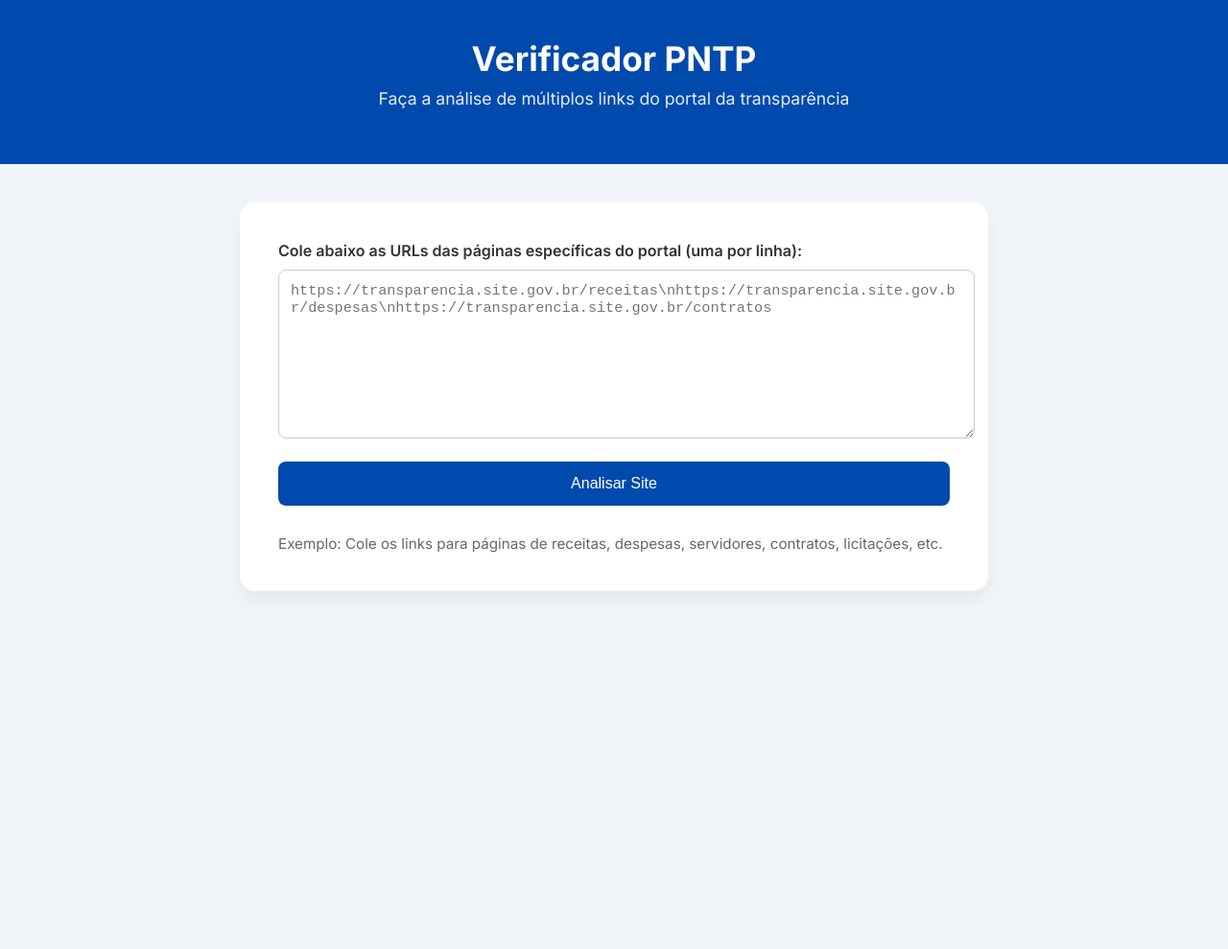
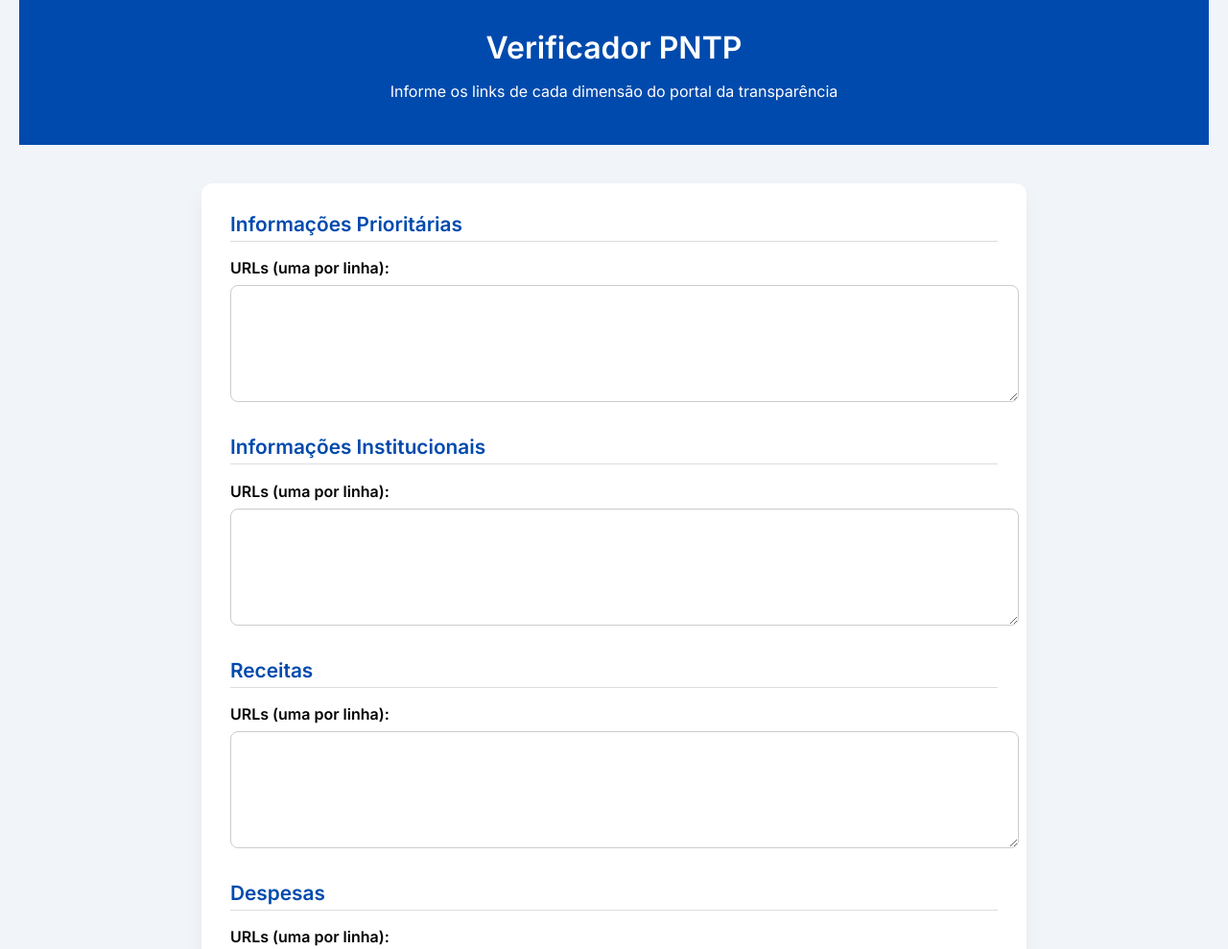
Before and after one commit to caccapture/pntp-novo, a plain HTML site: page index.html in a window 1280 px wide. Shown: the top 989 px of the page at 96% size. Before the commit the page ends 800 px from the top, so only its background shows below. Drawn offline with Linux system fonts and the light colour scheme.

Commit message:
Update index.html

```diff
--- a/index.html
+++ b/index.html
@@ -1,50 +1,54 @@
 <!DOCTYPE html>
 <html lang="pt-BR">
 <head>
-  <meta charset="UTF-8" />
-  <meta name="viewport" content="width=device-width, initial-scale=1" />
-  <title>Verificador PNTP</title>
-  <link href="https://fonts.googleapis.com/css2?family=Inter:wght@400;600;700&display=swap" rel="stylesheet">
+  <meta charset="UTF-8">
+  <meta name="viewport" content="width=device-width, initial-scale=1.0">
+  <title>Verificador PNTP por Dimensão</title>
+  <link href="https://fonts.googleapis.com/css2?family=Inter:wght@400;600&display=swap" rel="stylesheet">
   <style>
     body {
       font-family: 'Inter', sans-serif;
       margin: 0;
       background-color: #f1f4f9;
-      color: #333;
+      padding: 0 20px;
     }
     header {
       background-color: #004aad;
       color: white;
-      padding: 40px 20px;
+      padding: 30px 20px;
       text-align: center;
     }
     header h1 {
       margin: 0;
-      font-size: 2.2rem;
-    }
-    header p {
-      margin-top: 10px;
-      font-size: 1.1rem;
-      opacity: 0.9;
+      font-size: 2rem;
     }
     main {
-      max-width: 700px;
+      max-width: 800px;
       margin: 40px auto;
       background: white;
-      padding: 40px;
-      border-radius: 16px;
-      box-shadow: 0 10px 20px rgba(0, 0, 0, 0.05);
+      padding: 30px;
+      border-radius: 12px;
+      box-shadow: 0 10px 20px rgba(0,0,0,0.05);
+    }
+    section {
+      margin-bottom: 30px;
+    }
+    h2 {
+      margin-top: 0;
+      font-size: 1.3rem;
+      color: #004aad;
+      border-bottom: 1px solid #ddd;
+      padding-bottom: 5px;
     }
     label {
       font-weight: 600;
-      margin-bottom: 10px;
       display: block;
-      font-size: 1rem;
+      margin-bottom: 8px;
     }
     textarea {
       width: 100%;
-      height: 150px;
-      padding: 12px;
+      height: 100px;
+      padding: 10px;
       font-size: 0.95rem;
       border: 1px solid #ccc;
       border-radius: 8px;
@@ -53,22 +57,16 @@
     button {
       background-color: #004aad;
       color: white;
-      padding: 14px 20px;
+      padding: 12px 20px;
       font-size: 1rem;
       border: none;
       border-radius: 8px;
       cursor: pointer;
-      margin-top: 20px;
       width: 100%;
-      transition: background 0.3s;
+      margin-top: 30px;
     }
     button:hover {
       background-color: #00337a;
-    }
-    .info {
-      margin-top: 30px;
-      font-size: 0.95rem;
-      color: #666;
     }
   </style>
 </head>
@@ -76,27 +74,59 @@
 
   <header>
     <h1>Verificador PNTP</h1>
-  <p>Faça a análise de múltiplos links do portal da transparência</p>
+    <p>Informe os links de cada dimensão do portal da transparência</p>
   </header>
 
   <main>
-  <label for="urls">Cole abaixo as URLs das páginas específicas do portal (uma por linha):</label>
-  <textarea id="urls" placeholder="https://transparencia.site.gov.br/receitas\nhttps://transparencia.site.gov.br/despesas\nhttps://transparencia.site.gov.br/contratos"></textarea>
-  <button onclick="analisarURLs()">Analisar Site</button>
-  <div class="info">
-    Exemplo: Cole os links para páginas de receitas, despesas, servidores, contratos, licitações, etc.
-  </div>
+    <form id="dimensoes-form">
+      <section>
+        <h2>Informações Prioritárias</h2>
+        <label for="url-prioritarias">URLs (uma por linha):</label>
+        <textarea id="url-prioritarias"></textarea>
+      </section>
+      <section>
+        <h2>Informações Institucionais</h2>
+        <label for="url-institucionais">URLs (uma por linha):</label>
+        <textarea id="url-institucionais"></textarea>
+      </section>
+      <section>
+        <h2>Receitas</h2>
+        <label for="url-receitas">URLs (uma por linha):</label>
+        <textarea id="url-receitas"></textarea>
+      </section>
+      <section>
+        <h2>Despesas</h2>
+        <label for="url-despesas">URLs (uma por linha):</label>
+        <textarea id="url-despesas"></textarea>
+      </section>
+      <section>
+        <h2>Licitações</h2>
+        <label for="url-licitacoes">URLs (uma por linha):</label>
+        <textarea id="url-licitacoes"></textarea>
+      </section>
+      <section>
+        <h2>Contratos</h2>
+        <label for="url-contratos">URLs (uma por linha):</label>
+        <textarea id="url-contratos"></textarea>
+      </section>
+      <!-- Outras dimensões podem ser adicionadas da mesma forma -->
+      <button type="button" onclick="enviarAnalise()">Analisar</button>
+    </form>
   </main>
 
   <script>
-  function analisarURLs() {
-    const urls = document.getElementById('urls').value.trim().split('\n').filter(u => u.startsWith('http'));
-    if (urls.length === 0) {
-      alert('Por favor, insira ao menos uma URL válida.');
-      return;
-    }
-    const param = encodeURIComponent(JSON.stringify(urls));
-    window.location.href = `dashboard.html?links=${param}`;
+    function enviarAnalise() {
+      const dados = {
+        prioritarias: document.getElementById('url-prioritarias').value.trim().split('\n').filter(Boolean),
+        institucionais: document.getElementById('url-institucionais').value.trim().split('\n').filter(Boolean),
+        receitas: document.getElementById('url-receitas').value.trim().split('\n').filter(Boolean),
+        despesas: document.getElementById('url-despesas').value.trim().split('\n').filter(Boolean),
+        licitacoes: document.getElementById('url-licitacoes').value.trim().split('\n').filter(Boolean),
+        contratos: document.getElementById('url-contratos').value.trim().split('\n').filter(Boolean)
+      };
+
+      const param = encodeURIComponent(JSON.stringify(dados));
+      window.location.href = `dashboard.html?dimensoes=${param}`;
     }
   </script>
 
```
Lines whose indentation alone changed are shown as unchanged.
